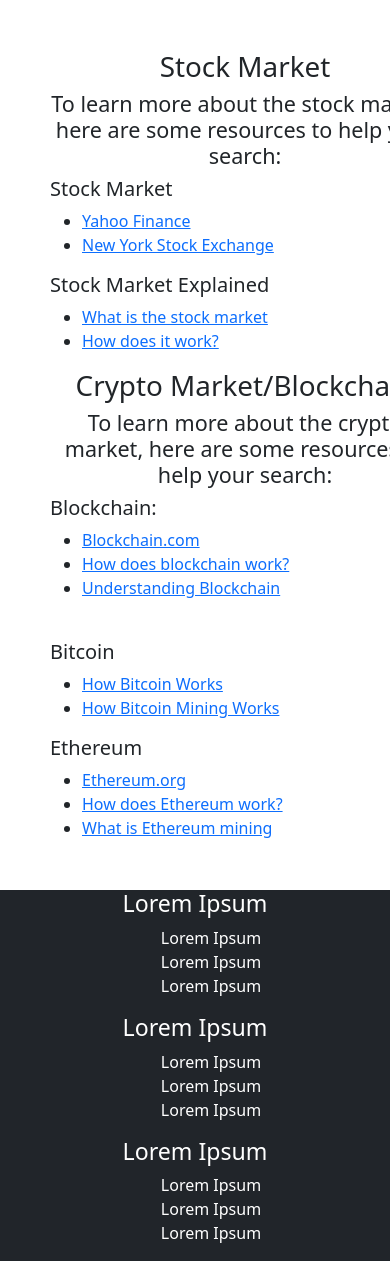
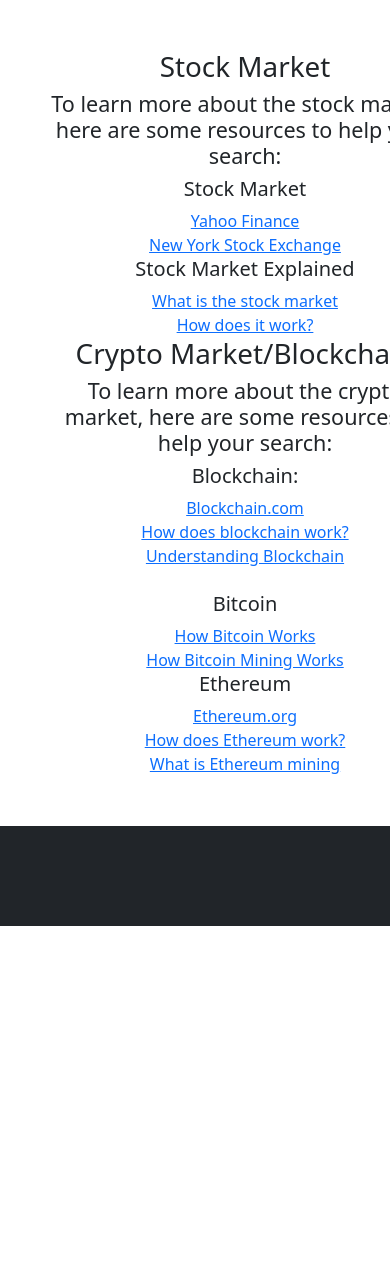
Before and after one commit to IzMo2000/SproutWealth, a Flask app: page /resources in a window 390 px wide; the page is wider, and only the part inside the window is pictured. Shown: the part 99-1360 px from the top of that part. After the commit the page ends 1025 px from the top of that part, so only its background shows below. Run offline with Flask 3, Linux system fonts and the light colour scheme.

Commit message:
Final Tweaksgit add .

```diff
--- a/av_utility.py
+++ b/av_utility.py
@@ -69,7 +69,7 @@
 
     url = f'https://www.alphavantage.co/query?function=TIME_SERIES_INTRADAY&symbol={ticker}&interval=5min&month={ten_years_ago}-{curr_month}&outputsize=full&apikey=I0C349XI5KUR4NUR'
     r = requests.get(url)
-    data = r.json()['Time Series (5min)']
+    data = r.json()["Time Series (5min)"]
 
     first_date_in_month = list(data)[-1]
 
--- a/static/style.css
+++ b/static/style.css
@@ -32,6 +32,7 @@
 .footer{
     background-color: #21252a;
     width: 100%;
+    height: 100px;
 }
 
 @media screen and (max-width: 1000px){
--- a/templates/layout.html
+++ b/templates/layout.html
@@ -18,35 +18,7 @@
         </nav>
         {% block content %}{% endblock %}
         <footer>
-            <div class="footer">
-                <div class="row text-center">
-                    <div class="col-md-4">
-                        <h3 class="text_dark_bg"> Lorem Ipsum </h3>
-                        <ul>
-                            <li class="text_dark_bg"> Lorem Ipsum </li>
-                            <li class="text_dark_bg"> Lorem Ipsum </li>
-                            <li class="text_dark_bg"> Lorem Ipsum </li>
-                        </ul>
-                    </div>
-
-                    <div class="col-md-4">
-                        <h3 class="text_dark_bg"> Lorem Ipsum </h3>
-                        <ul>
-                            <li class="text_dark_bg"> Lorem Ipsum </li>
-                            <li class="text_dark_bg"> Lorem Ipsum </li>
-                            <li class="text_dark_bg"> Lorem Ipsum </li>
-                        </ul>
-                    </div>
-
-                    <div class="col-md-4">
-                        <h3 class="text_dark_bg"> Lorem Ipsum </h3>
-                        <ul>
-                            <li class="text_dark_bg"> Lorem Ipsum </li>
-                            <li class="text_dark_bg"> Lorem Ipsum </li>
-                            <li class="text_dark_bg"> Lorem Ipsum </li>
-                        </ul>
-                    </div>
-                </div>
+            <div class="footer bg-dark">
             </div>
         </footer>
     </body>
--- a/templates/resources.html
+++ b/templates/resources.html
@@ -1,16 +1,16 @@
 {% extends "layout.html" %}
 {% block content %}
-    <div class="resources_body">
+    <div class="resources_body text-center">
         <h1 class="text-center"> Stock Market </h1>
         <h4 class="text-center"> To learn more about the stock market, here are some resources to help your search: </h4>
         <h5> Stock Market </h5>
-        <ul>
-            <li> <a href="https://finance.yahoo.com" target="_blank"> Yahoo Finance </a> </li>
+        <ul class="list_no_decoration">
+            <li style="list_no_decoration"> <a href="https://finance.yahoo.com" target="_blank"> Yahoo Finance </a> </li>
             <li> <a href="https://www.nyse.com/index" target="_blank"> New York Stock Exchange </a> </li>
         </ul>
 
         <h5> Stock Market Explained </h5>
-            <ul>
+            <ul class="list_no_decoration">
                 <li> <a href="https://www.investopedia.com/terms/s/stockmarket.asp" target="_blank"> What is the stock market </a> </li>
                 <li> <a href="https://www.forbes.com/advisor/investing/what-is-the-stock-market/" target="_blank"> How does it work? </a> </li>
             </ul>
@@ -18,20 +18,20 @@
         <h1 class="text-center"> Crypto Market/Blockchain </h1>
         <h4 class="text-center"> To learn more about the crypto market, here are some resources to help your search: </h4>
         <h5> Blockchain: </h5>
-        <ul>
+        <ul class="list_no_decoration">
             <li> <a href="https://www.blockchain.com" target="_blank"> Blockchain.com </a> </li>
             <li> <a href="https://www.investopedia.com/terms/b/blockchain.asp" target="_blank"> How does blockchain work? </a> </li>
             <li> <a href="https://www.forbes.com/advisor/investing/cryptocurrency/what-is-blockchain/" target="_blank"> Understanding Blockchain </a> </li>
         </ul>
         <br>
         <h5> Bitcoin </h5>
-            <ul>
+            <ul class="list_no_decoration">
                 <li> <a href="https://www.investopedia.com/terms/b/bitcoin.asp#:~:text=Unlike%20fiat%20currency%2C%20Bitcoin%20is,new%20bitcoins%20into%20the%20system." target="_blank"> How Bitcoin Works </a> </li>
                 <li> <a href="https://www.investopedia.com/tech/how-does-bitcoin-mining-work/" target="_blank"> How Bitcoin Mining Works </a> </li>
             </ul>
 
         <h5> Ethereum </h5>
-            <ul>
+            <ul class="list_no_decoration">
                 <li> <a href="https://ethereum.org/en/what-is-ethereum/" target="_blank"> Ethereum.org </a> </li>
                 <li> <a href="https://www.investopedia.com/terms/e/ethereum.asp" target="_blank"> How does Ethereum work? </a> </li>
                 <li> <a href="https://www.simplilearn.com/tutorials/blockchain-tutorial/ethereum-mining#:~:text=In%20simple%20words%2C%20Ethereum%20Mining,get%20approved%20by%20the%20miners." target="_blank"> What is Ethereum mining </a> </li>
```
Also changed, not shown: templates/result.html (+75 -75 lines).
